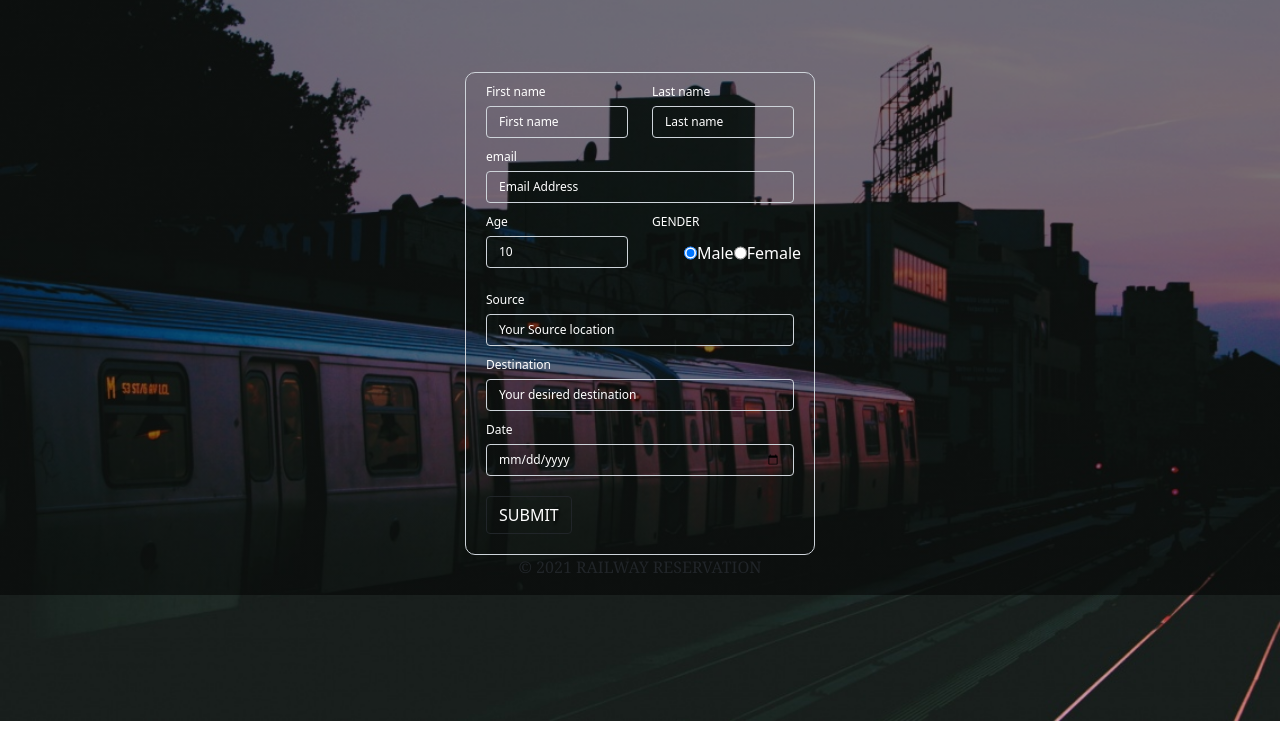
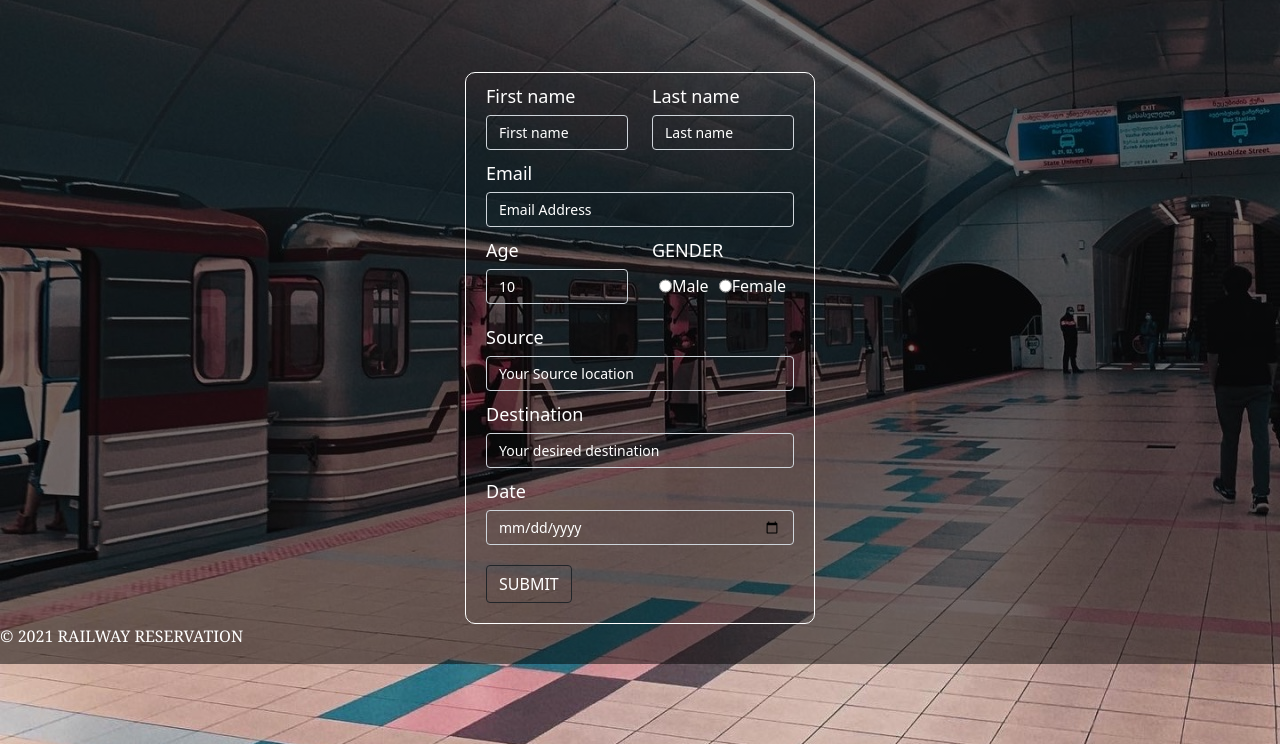
Before and after one commit to cypherxx/Railway_Management, a Django app: page /book_details in a window 1280 px wide. Shown: the part 56-800 px from the top of the page. Run offline with Django 3.2, Linux system fonts and the light colour scheme.

Commit message:
front end modified

```diff
--- a/railway_management/Home/static/CSS/booking.css
+++ b/railway_management/Home/static/CSS/booking.css
@@ -1,12 +1,12 @@
 body{
-    background-image: linear-gradient(rgba(0,0,0,0.5),rgba(0,0,0,0.5)),url('../IMAGES/train22.jpg');
+    background-image: linear-gradient(rgba(0,0,0,0.5),rgba(0,0,0,0.5)),url('../IMAGES/train25.jpg');
     background-size: cover;
     background-position:center;
     background-repeat: no-repeat;
 }
 .booking-form{
     max-width: 350px;
-    border: 1px solid #ced4da;
+    border: 1px solid white;
     margin: 10% auto 0;
     padding: 0 20px 20px;
     border-radius: 10px;
@@ -34,10 +34,11 @@ body{
 .radio-btn{
     display: flex;
     color: white;
+
 }
 
 .form-control{
-    font-size: 12px !important;
+    font-size: 14px !important;
     border-radius: 6 !important;
     color: #fff !important;
     background: transparent !important;
--- a/railway_management/Home/static/CSS/home.css
+++ b/railway_management/Home/static/CSS/home.css
@@ -1,15 +1,15 @@
 body{
     justify-content: center;
-    font-family: 'Cinzel', serif;
+
 }
 h2{
     font-weight: 400;
-    font-size: 35px;
+    font-size: 30px;
 
 }
 marquee{
     font-family: 'Cinzel', serif;
-    text-shadow:5px 5px 10px black;
+
 }
 .navbar{
     background-color:#1C2331;
--- a/railway_management/Home/templates/HTML/booking.html
+++ b/railway_management/Home/templates/HTML/booking.html
@@ -26,39 +26,39 @@
         <div class="booking-form">
             <div class="row justify-content-evenly">
                 <div class="col-sm-6 col-md-6 col-lg-6">
-                    <label for="fname">First name</label>
+                    <label for="fname" style="font-size:18px;">First name</label>
                     <input type="text" name="fname" id="" class="form-control" placeholder="First name" required>
                 </div>
                 <div class="col-sm-6 col-md-6 col-lg-6">
-                    <label for="lname">Last name</label>
+                    <label for="lname" style="font-size:18px;">Last name</label>
                     <input type="text" name="lname" id="" class="form-control" placeholder="Last name" required>
                 </div>
             </div>
-            <label for="email">email</label>
+            <label for="email" style="font-size:18px;">Email</label>
             <input type="email" name="email" id="" class="form-control" placeholder="Email Address" required>
             <div class="row justify-content-evenly">
                 <div class="col-sm-6 col-md-6 col-lg-6">
-                    <label for="age">Age</label>
+                    <label for="age" style="font-size:18px;">Age</label>
                     <input type="number" name="age" id="" class="form-control" value="10" required>
                 </div>
                 <div class="col-sm-6 col-md-6 col-lg-6">
-                    <label for="gender" style="margin-bottom: 10px;">GENDER</label>
+                    <label for="gender" style="margin-bottom: 10px; font-size: 18px;">GENDER</label>
                     <ul style="display: flex;">
-                        <li style="display: flex;">
-                            <input class="flexing" type="radio" name="male" id="" checked="checked"><span style="color: #ffff;">Male</span>
+                        <li style="display: flex;margin-left: -25px">
+                            <input class="flexing" type="radio" name="gender"><span style="color: #ffff;">Male</span>
 
                         </li>
-                        <li style="display: flex;margin-right: 40px;">
-                            <input class="flexing" type="radio" name="female"><span style="color: #ffff;">Female</span>
+                        <li style="display: flex;margin-left: 10px;">
+                            <input class="flexing" type="radio" name="gender"><span style="color: #ffff;">Female</span>
                         </li>
                     </ul>
                 </div>
             </div>
-            <label for="source">Source</label>
+            <label for="source" style="font-size:18px;">Source</label>
             <input type="text" name="source" id="" class="form-control" placeholder="Your Source location" required>
-            <label for="destination">Destination</label>
+            <label for="destination" style="font-size:18px;">Destination</label>
             <input type="text" name="destination" id="" placeholder="Your desired destination" class="form-control" required>
-            <label for="date">Date</label>
+            <label for="date" style="font-size:18px;">Date</label>
             <input type="date" name="date" id="" class="form-control" required>
         <button class="btn btn-outline-dark" type="submit">SUBMIT</button>
         </div>
@@ -66,7 +66,7 @@
     </form>
 <footer class='w-100 foot'>
     <p class="footer-text"
-        style="text-align: center;font-weight: 500;font-family: Georgia, 'Times New Roman', Times, serif;">© 2021
+        style="text-align:left; color: #fff; center;font-weight: 500;font-family: Georgia, 'Times New Roman', Times, serif;">© 2021
         RAILWAY RESERVATION</p>
 </footer>
 <script src="https://cdn.jsdelivr.net/npm/bootstrap@5.0.0-beta3/dist/js/bootstrap.bundle.min.js"
--- a/railway_management/Home/templates/HTML/index.html
+++ b/railway_management/Home/templates/HTML/index.html
@@ -119,7 +119,7 @@
     <center style="margin: 50px;">
         <a href="#" class="btn btn-outline-dark">SUBMIT</a>
     </center> -->
-    <marquee behavior="" direction="left" style="margin-top: 15px;font-size: 30px;font-weight: 700;"> RESERVE YOUR RAILWAY SEATS INSTANTLY </marquee>
+    <marquee behavior="" direction="left" style="margin-top: 15px;font-size: 20px;font-weight: 700;"> RESERVE YOUR RAILWAY SEATS INSTANTLY </marquee>
     <div class="modal fade" id="ModalCenter" tabindex="-1" role="dialog" aria-labelledby="ModalCenterTitle"
         aria-hidden="true">
         <div class="modal-dialog modal-dialog-centered" role="document">
--- a/railway_management/Home/views.py
+++ b/railway_management/Home/views.py
@@ -1,13 +1,10 @@
 from django.shortcuts import render,redirect,HttpResponse,Http404,HttpResponsePermanentRedirect
 
 def index(request):
-
     return render(request,'HTML/index.html')
 
 def get_train_details(request):
-
     return render(request,'HTML/get_train_details.html')
 
 def book_seat(request):
-
     return render(request,'HTML/booking.html')
```
Also changed, not shown: other parts of railway_management/Home/static/CSS/booking.css (+2 -2 lines), railway_management/Home/templates/HTML/get_train_details.html (+6 -1 lines), railway_management/Home/static/IMAGES/train24.jpg (added), railway_management/Home/static/IMAGES/train25.jpg (added), railway_management/Home/static/IMAGES/train26.jpg (added).
